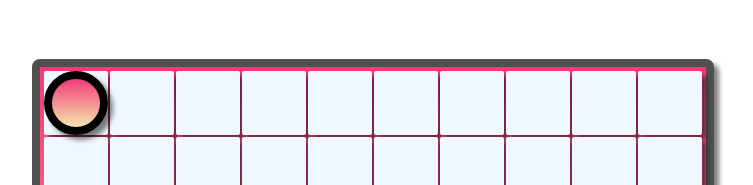
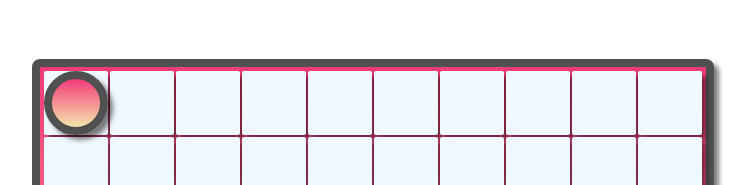
Before and after one commit to youngstressed/Projeto-Sokoban, a plain HTML site: page sokobao.html in a window 1280 px wide. Shown: the top 185 px of the page, without its empty margins (267-1020 px from the left). Drawn offline with Linux system fonts and the light colour scheme.

Commit message:
Atualização nas cores CSS.

```diff
--- a/styless.css
+++ b/styless.css
@@ -69,7 +69,7 @@ main {
     width: 64px;
 
     border-radius: 50%;
-    border: solid 8px black;
+    border: solid 8px #505050;
 
     box-shadow: 5px 5px 5px rgba(0, 0, 0, 0.5);
     background: linear-gradient(360deg,  hsla(48, 78%, 82%, 1) 0%, hsla(340, 87%, 59%, 1) 100%);
```
